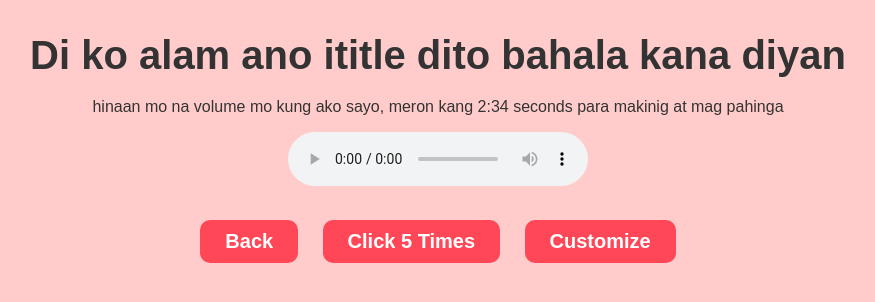
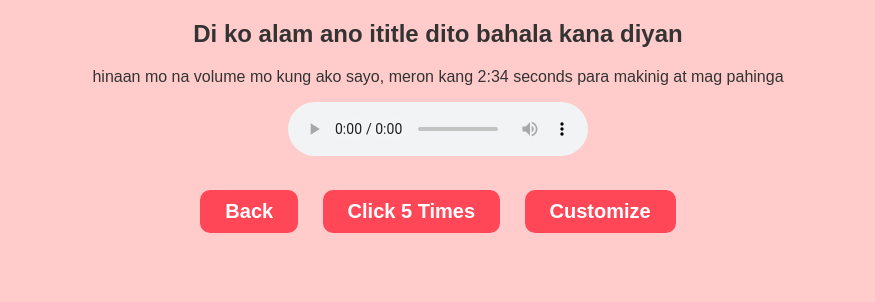
Before and after one commit to Groovy30/di-ko-alam, a plain HTML site: page smile.html in a window 1280 px wide. Shown: the whole page, without its empty margins (202-1077 px from the left). Drawn offline with Linux system fonts and the light colour scheme.

Commit message:
Update smile.html

```diff
--- a/smile.html
+++ b/smile.html
@@ -14,20 +14,12 @@
             padding: 0;
             overflow: hidden;
         }
-        h2 {
-            font-size: 40px;
-            margin-bottom: 20px;
+        h2, p, audio, .btn-container {
             position: relative;
             z-index: 2;
         }
-        p {
-            position: relative;
-            z-index: 2;
-        }
-        audio {
-            margin-bottom: 20px;
-            position: relative;
-            z-index: 2;
+        .btn-container {
+            margin-top: 20px;
         }
         .btn {
             padding: 10px 25px;
@@ -40,8 +32,6 @@
             color: white;
             transition: transform 0.2s, opacity 0.3s;
             margin: 10px;
-            position: relative;
-            z-index: 2;
         }
         .btn:hover {
             transform: scale(1.1);
@@ -53,7 +43,7 @@
             left: 0;
             width: 100vw;
             height: 100vh;
-            background: rgba(255, 255, 255, 0.2);
+            background: transparent;
             cursor: crosshair;
             display: none;
         }
@@ -69,10 +59,11 @@
         Your browser does not support the audio element.
     </audio>
 
-    <br>
-    <button class="btn" onclick="goBack()">Back</button>
-    <button class="btn" onclick="clickCounter()">Click 5 Times</button>
-    <button class="btn" onclick="toggleDrawing()">Customize</button>
+    <div class="btn-container">
+        <button class="btn" onclick="goBack()">Back</button>
+        <button class="btn" onclick="clickCounter()">Click 5 Times</button>
+        <button class="btn" onclick="toggleDrawing()">Customize</button>
+    </div>
 
     <!-- Drawing Canvas -->
     <canvas id="drawingCanvas"></canvas>
```
